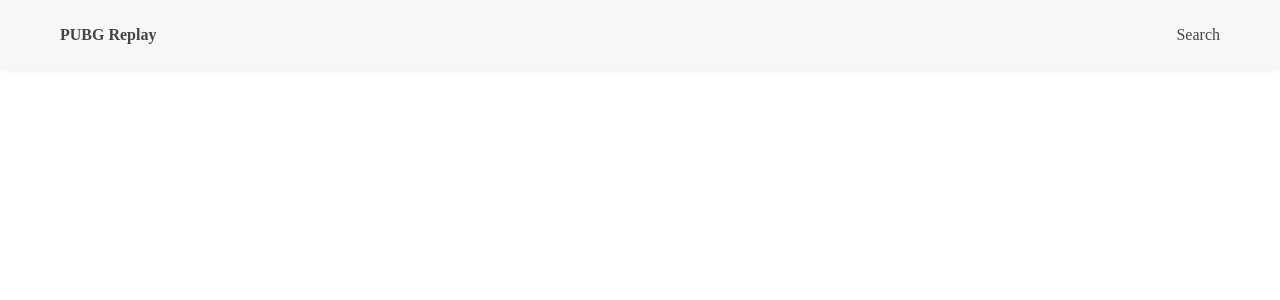
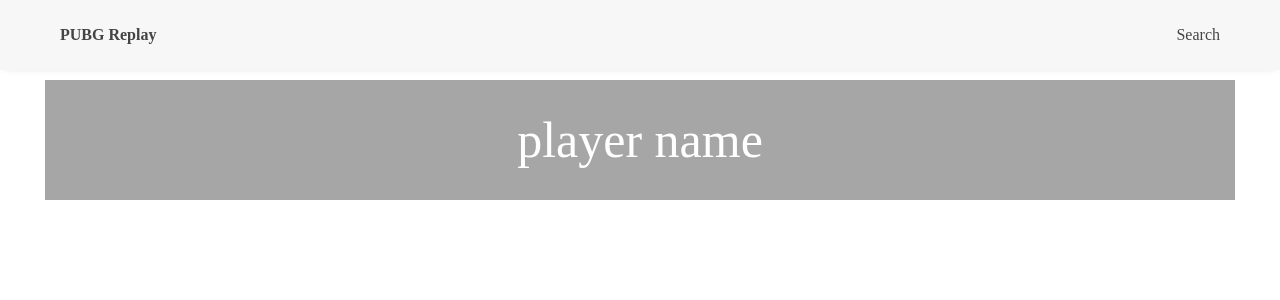
Before and after one commit to Web-Engine/pubg-replay, a Vue app in the folder frontend/: page /matches in a window 1280 px wide. Shown: the top 300 px of the page. Built offline with nearby package versions, Linux system fonts and the light colour scheme.

Commit message:
Add and design the player name box

```diff
--- a/frontend/src/pages/MatchesPage.vue
+++ b/frontend/src/pages/MatchesPage.vue
@@ -1,5 +1,8 @@
 <template>
     <div class="MatchesPage">
+        <div class="playerName">
+                player name
+        </div>
     </div>
 </template>
 
@@ -13,4 +16,17 @@
 </script>
 
 <style scoped>
+    .MatchesPage {
+    }
+
+    .MatchesPage .playerName {
+        box-sizing: border-box;
+        margin: 10px 5px;
+        height: 120px;
+        font-size: 50px;
+        text-align: center;
+        background: #a6a6a6;
+        color: white;
+        line-height: 120px;
+    }
 </style>
```
